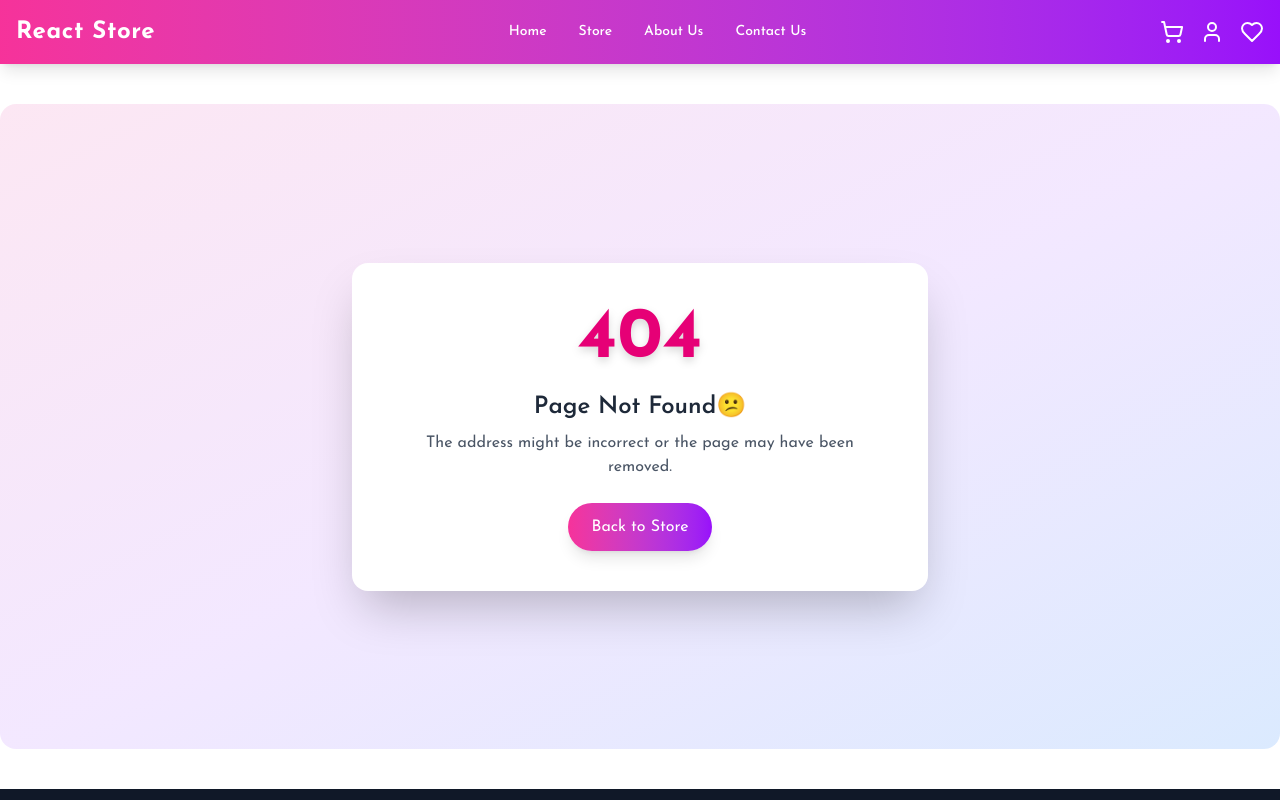
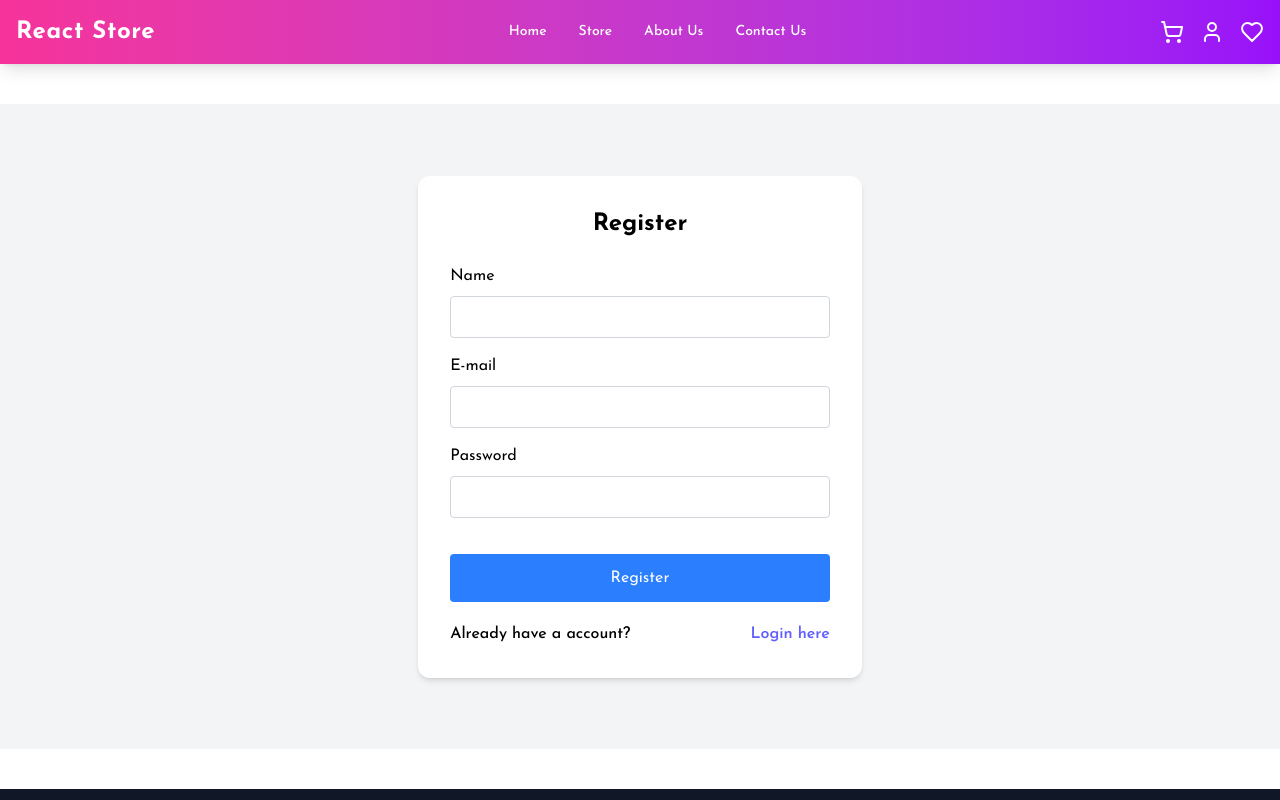
Before and after one commit to Hamid47-hrs/React-Store, a React (Vite) app: page /register in a window 1280 px wide. Shown: the top 800 px of the page. Built offline with nearby package versions, Linux system fonts and the light colour scheme; no server answers.

Commit message:
Add auth system with login/register pages and protected dashboard pluse minor changes.

```diff
--- a/src/App.tsx
+++ b/src/App.tsx
@@ -1,5 +1,5 @@
-import { lazy, Suspense, useEffect, useState } from "react";
-import { Routes, Route, Navigate } from "react-router-dom";
+import { lazy, Suspense } from "react";
+import { Routes, Route } from "react-router-dom";
 import { CartProvider } from "./context/cart/CartContext";
 import { WishListProvider } from "./context/wishlist/WishListContext";
 import SingleProduct from "./features/products/SingleProduct";
@@ -16,19 +16,16 @@ import WishList from "./pages/WishList";
 import Navbar from "./components/Navbar";
 import PageContainer from "./components/PageContainer";
 import Loading from "./components/ui/Loading";
-import Login from "./pages/Login.tsx";
+import Login from "./features/Auth/Login.tsx";
 import Footer from "./components/Footer.tsx";
+import Register from "./features/Auth/Register.tsx";
+import ProtectedRoutes from "./components/ProtectedRoutes.tsx";
 // import ProductList from "./features/products/ProductList";
 
 const Dashboard = lazy(() => import("./features/dashboard/Dashboard.tsx"));
 const ProductList = lazy(() => import("./features/products/ProductList.tsx"));
 
 function App() {
-  const [isLoggedIn, setIsloggedIn] = useState(true);
-
-  useEffect(() => {
-    setIsloggedIn(true);
-  }, []);
   return (
     <>
       <CartProvider>
@@ -41,7 +38,9 @@ function App() {
                 <Route
                   path="/dashboard"
                   element={
-                    isLoggedIn ? <DashboardLayout /> : <Navigate to="/login" />
+                    <ProtectedRoutes>
+                      <DashboardLayout />
+                    </ProtectedRoutes>
                   }
                 >
                   <Route path="" element={<Dashboard />} />
@@ -49,7 +48,6 @@ function App() {
                   <Route path="orders" element={<OrdersDashboard />} />
                   <Route path="settings" element={<Settings />} />
                 </Route>
-                <Route path="/login" element={<Login />} />
                 <Route path="/store" element={<ProductList />} />
                 <Route path="/product">
                   <Route index path=":id" element={<SingleProduct />} />
@@ -58,6 +56,10 @@ function App() {
                 <Route path="/about" element={<AboutMe />} />
                 <Route path="/contact" element={<ContactMe />} />
                 <Route path="/wishlist" element={<WishList />} />
+
+                <Route path="/login" element={<Login />} />
+                <Route path="/register" element={<Register />} />
+
                 <Route path="*" element={<PageNotFound />} />
               </Routes>
             </Suspense>
--- a/src/components/ContactForm.tsx
+++ b/src/components/ContactForm.tsx
@@ -13,7 +13,7 @@ function ContactForm() {
           </label>
           <input
             type="text"
-            className="w-xs border border-gray-300 focus:outline-none rounded-4xl p-2 bg-gray-50"
+            className="w-xs border border-gray-300 focus:outline-none focus:ring-2 focus:ring-blue-600 rounded-4xl p-2 bg-gray-50"
           />
         </div>
         <div>
@@ -22,14 +22,14 @@ function ContactForm() {
           </label>
           <input
             type="text"
-            className="w-xs border border-gray-300 focus:outline-none rounded-4xl p-2 bg-gray-50"
+            className="w-xs border border-gray-300 focus:outline-none focus:ring-2 focus:ring-blue-600 rounded-4xl p-2 bg-gray-50"
           />
         </div>
         <div>
           <label className="block text-md mb-1 text-gray-700 mt-7">
             Your Message :
           </label>
-          <textarea className="w-xs h-50 border border-gray-300 focus:outline-none rounded-2xl p-2 bg-gray-50"></textarea>
+          <textarea className="w-xs h-50 border border-gray-300 focus:outline-none focus:ring-2 focus:ring-blue-600 rounded-2xl p-2 bg-gray-50"></textarea>
         </div>
         <Button variant="success">SEND MESSAGE</Button>
       </div>
--- a/src/components/Navbar.tsx
+++ b/src/components/Navbar.tsx
@@ -45,7 +45,7 @@ function Navbar() {
                 </span>
               )}
             </Link>
-            <Link to="/account" className="hover:text-yellow-300 transition">
+            <Link to="/dashboard" className="hover:text-yellow-300 transition">
               <User className="w-6 h-6" />
             </Link>
             <Link to="/wishlist" className="hover:text-yellow-300 transition">
--- /dev/null
+++ b/src/components/ProtectedRoutes.tsx
@@ -0,0 +1,14 @@
+import type React from "react";
+import { Navigate } from "react-router-dom";
+
+interface IProtectedRoute {
+  children: React.ReactNode;
+}
+
+function ProtectedRoutes({ children }: IProtectedRoute) {
+  const isAuthenticated = localStorage.getItem("isLoggedIn");
+
+  return isAuthenticated ? children : <Navigate to="/login" replace />;
+}
+
+export default ProtectedRoutes;
--- /dev/null
+++ b/src/features/Auth/Login.tsx
@@ -0,0 +1,69 @@
+import React, { useState } from "react";
+import { Link } from "react-router-dom";
+import { useNavigate } from "react-router-dom";
+
+function Login() {
+  const [formData, setFormData] = useState({ email: "", password: "" });
+  const navigate = useNavigate();
+
+  const handleChange = (e: React.ChangeEvent<HTMLInputElement>) => {
+    setFormData({ ...formData, [e.target.name]: e.target.value });
+  };
+
+  const handleSubmit = (e: React.FormEvent) => {
+    e.preventDefault();
+    console.log("User Data: ", formData);
+    localStorage.setItem("isLoggedIn", "true");
+    navigate("/dashboard");
+  };
+
+  return (
+    <div className="h-[calc(100vh-155px)] flex justify-center items-center bg-gray-100">
+      <form
+        onSubmit={handleSubmit}
+        className="bg-white p-8 rounded-xl shadow-md"
+      >
+        <h2 className="text-2xl font-bold mb-6 text-center">Login</h2>
+        <label htmlFor="email" className="block mb-2">
+          E-mail{" "}
+        </label>
+        <input
+          type="email"
+          name="email"
+          value={formData.email}
+          onChange={handleChange}
+          className="w-full border border-gray-300 rounded p-2 mb-4"
+          required
+        />
+        <label htmlFor="password" className="block mb-2">
+          Password{" "}
+        </label>
+        <input
+          type="password"
+          name="password"
+          value={formData.password}
+          onChange={handleChange}
+          className="w-full border border-gray-300 rounded p-2 mb-4"
+          required
+        />
+        <button
+          type="submit"
+          className="w-full bg-blue-500 hover:bg-blue-700 text-white px-6 py-3 mt-8 rounded cursor-pointer"
+        >
+          Login
+        </button>
+        <div className="mt-5 flex gap-5">
+          <p className="font-medium">Don't have an account?</p>
+          <Link
+            className="font-semibold text-indigo-500 hover:text-indigo-800 hover:underline"
+            to="/register"
+          >
+            Create new account here
+          </Link>
+        </div>
+      </form>
+    </div>
+  );
+}
+
+export default Login;
--- /dev/null
+++ b/src/features/Auth/Register.tsx
@@ -0,0 +1,104 @@
+import React, { useState } from "react";
+import { Link } from "react-router-dom";
+import { useNavigate } from "react-router-dom";
+
+function Register() {
+  const [formData, setFormData] = useState({
+    name: "",
+    email: "",
+    password: "",
+  });
+  const [error, setError] = useState("");
+  const navigate = useNavigate();
+
+  const handleChange = (e: React.ChangeEvent<HTMLInputElement>) => {
+    setFormData({ ...formData, [e.target.name]: e.target.value });
+    setError("");
+  };
+
+  const handleSubmit = (e: React.FormEvent) => {
+    e.preventDefault();
+
+    const namePattern = /^[A-Za-z\s]+$/;
+    const passwordPattern = /^(?=.*[A-Za-z])(?=.*\d)(?=.*[^A-Za-z\d]).{8,}$/;
+
+    if (!namePattern.test(formData.name)) {
+      setError("Name should only contain English letters and space!");
+      return;
+    }
+
+    if (!passwordPattern.test(formData.password)) {
+      setError(
+        "Password should be atleast 8 letters and contain letters, numbers and symbols!"
+      );
+      return;
+    }
+
+    console.log("User Data:", formData);
+    navigate("/login");
+  };
+
+  return (
+    <div className="h-[calc(100vh-155px)] flex justify-center items-center bg-gray-100">
+      <form
+        onSubmit={handleSubmit}
+        className="bg-white p-8 rounded-xl shadow-md"
+      >
+        <h2 className="text-2xl font-bold mb-6 text-center">Register</h2>
+        <label htmlFor="name" className="block mb-2">
+          Name
+        </label>
+        <input
+          type="text"
+          name="name"
+          value={formData.name}
+          onChange={handleChange}
+          className="w-full border border-gray-300 p-2 mb-4 rounded"
+          required
+        />
+        <label htmlFor="email" className="block mb-2">
+          E-mail
+        </label>
+        <input
+          type="email"
+          name="email"
+          value={formData.email}
+          onChange={handleChange}
+          className="w-full border border-gray-300 p-2 mb-4 rounded"
+          required
+        />
+        <label htmlFor="password" className="block mb-2">
+          Password
+        </label>
+        <input
+          type="password"
+          name="password"
+          value={formData.password}
+          onChange={handleChange}
+          className="w-full border border-gray-300 p-2 mb-4 rounded"
+          required
+        />
+
+        {error && <p className="max-w-95 text-red-500 mb-3">{error}</p>}
+
+        <button
+          type="submit"
+          className="w-full bg-blue-500 hover:bg-blue-700 text-white px-6 py-3 mt-5 rounded cursor-pointer"
+        >
+          Register
+        </button>
+        <div className="mt-5 flex gap-30">
+          <p className="font-medium">Already have a account?</p>
+          <Link
+            to="/Login"
+            className="font-semibold text-indigo-500 hover:text-indigo-800 hover:underline"
+          >
+            Login here
+          </Link>
+        </div>
+      </form>
+    </div>
+  );
+}
+
+export default Register;
--- a/src/features/dashboard/DashboardLayout.tsx
+++ b/src/features/dashboard/DashboardLayout.tsx
@@ -1,10 +1,17 @@
-import { Link, Outlet } from "react-router-dom";
+import { Link, Outlet, useNavigate } from "react-router-dom";
 
 function DashboardLayout() {
+  const navigate = useNavigate();
+
+  const handlelogout = () => {
+    localStorage.removeItem("isLoggedIn");
+    navigate("/login");
+  };
   return (
-    <div className="flex min-h-screen">
+    <div className="flex min-h-[calc(100vh-155px)]">
       <aside className="w-64 bg-gray-800 text-white p-4">
         <h2 className="text-xl font-bold mb-4">Dashboard</h2>
+        <div className="flex flex-col justify-between min-h-[calc(100vh-50px)]">
           <ul className="space-y-2">
             <li>
               <Link className="hover:underline" to="/dashboard">
@@ -27,6 +34,13 @@ function DashboardLayout() {
               </Link>
             </li>
           </ul>
+          <button
+            onClick={handlelogout}
+            className="bg-red-400 hover:bg-red-600 text-white py-3 px-6 cursor-pointer rounded-xl w-fit mx-auto"
+          >
+            Logout
+          </button>
+        </div>
       </aside>
       <main className="flex-1 bg-gray-100 p-6">
         <Outlet />
--- a/src/features/dashboard/ProductDashboard.tsx
+++ b/src/features/dashboard/ProductDashboard.tsx
@@ -2,12 +2,14 @@ import { useEffect, useState } from "react";
 import type { IProductInfo } from "../../types";
 import { API_ROUTES } from "../../services/apiRoutes";
 import EditProductModal from "../../components/EditProductModal";
+import Loading from "../../components/ui/Loading";
 
 function ProductDashboard() {
   const [products, setProducts] = useState<IProductInfo[]>([]);
   const [selectedProduct, setSelectedProduct] = useState<IProductInfo | null>(
     null
   );
+  const [loading, setLoading] = useState(true);
   const [isModalOpen, setIsModalOpen] = useState(false);
 
   useEffect(() => {
@@ -16,6 +18,7 @@ function ProductDashboard() {
         const result = await fetch(API_ROUTES.GET_ALL_PRODUCTS);
         const fetchedProductData = await result.json();
         setProducts(fetchedProductData);
+        setLoading(false);
       } catch (err) {
         console.error("Error: ", err);
       }
@@ -41,6 +44,8 @@ function ProductDashboard() {
   const handleSave = () => {
     return null;
   };
+
+  if (loading) return <Loading />;
 
   return (
     <div>
--- a/src/features/home/CustomerReviews.tsx
+++ b/src/features/home/CustomerReviews.tsx
@@ -60,7 +60,7 @@ function CustomerReviews() {
                 style={{ minWidth: "100%" }}
                 className="w-full md:w-1/4 flex-shrink-0 px-4"
               >
-                <div className="bg-white rounded-xl shadow-md p-10 m-3 relative h-30 max-w-5xl flex flex-col justify-between">
+                <div className="bg-white rounded-xl shadow-md p-10 m-3 relative max-w-5xl flex flex-col justify-between">
                   <p className="text-gray-700 text-3xl">{review.text}</p>
                   <span className="absolute bottom-3 left-4 text-sm font-semibold text-gray-500 flex justify-end">
                     <Quote
--- a/src/features/home/NewsLetter.tsx
+++ b/src/features/home/NewsLetter.tsx
@@ -34,7 +34,7 @@ function NewsTeller() {
           />
           <button
             type="submit"
-            className="bg-blue-600 text-white px-6 py-3 rounded-lg hover:bg-blue-700 transition"
+            className="bg-blue-600 text-white px-6 py-3 rounded-lg hover:bg-blue-700 transition cursor-pointer"
           >
             Subscribe
           </button>
```
Lines whose indentation alone changed are shown as unchanged.
